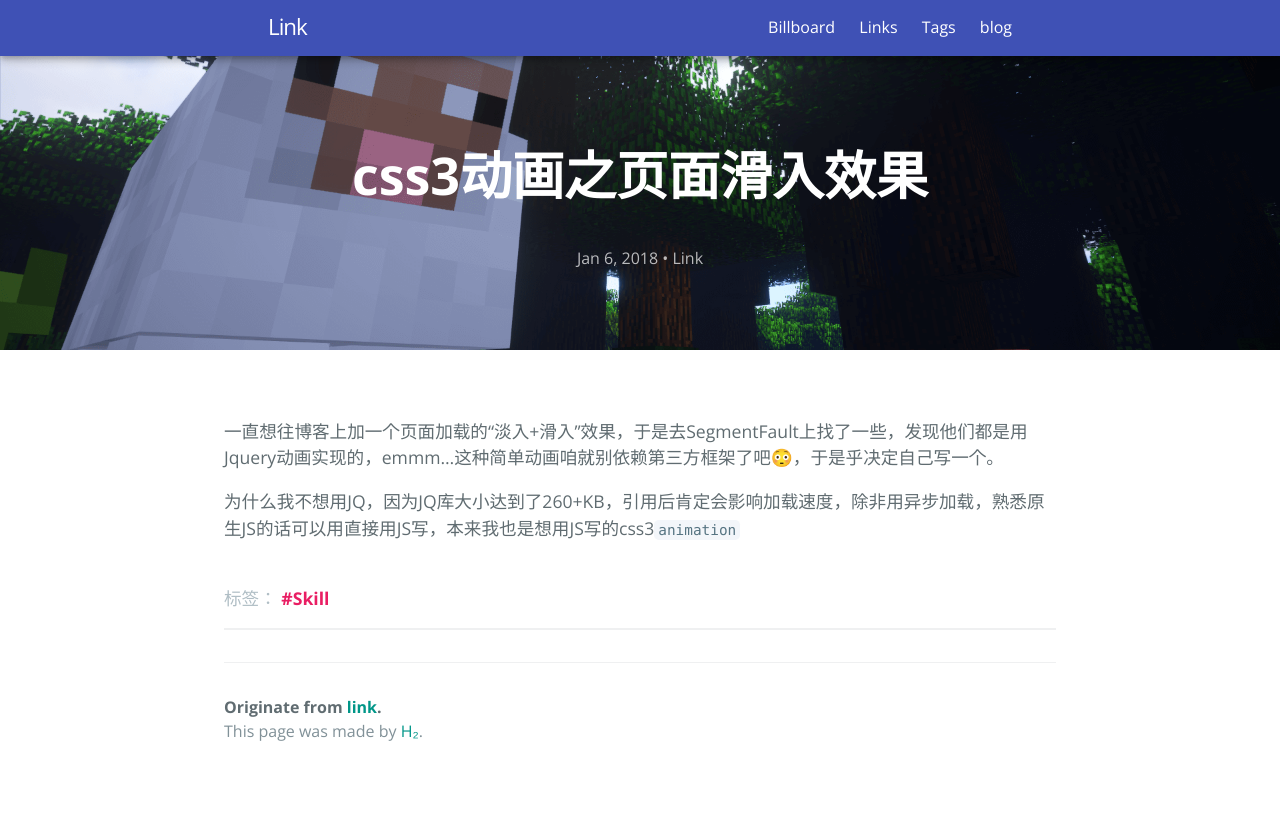
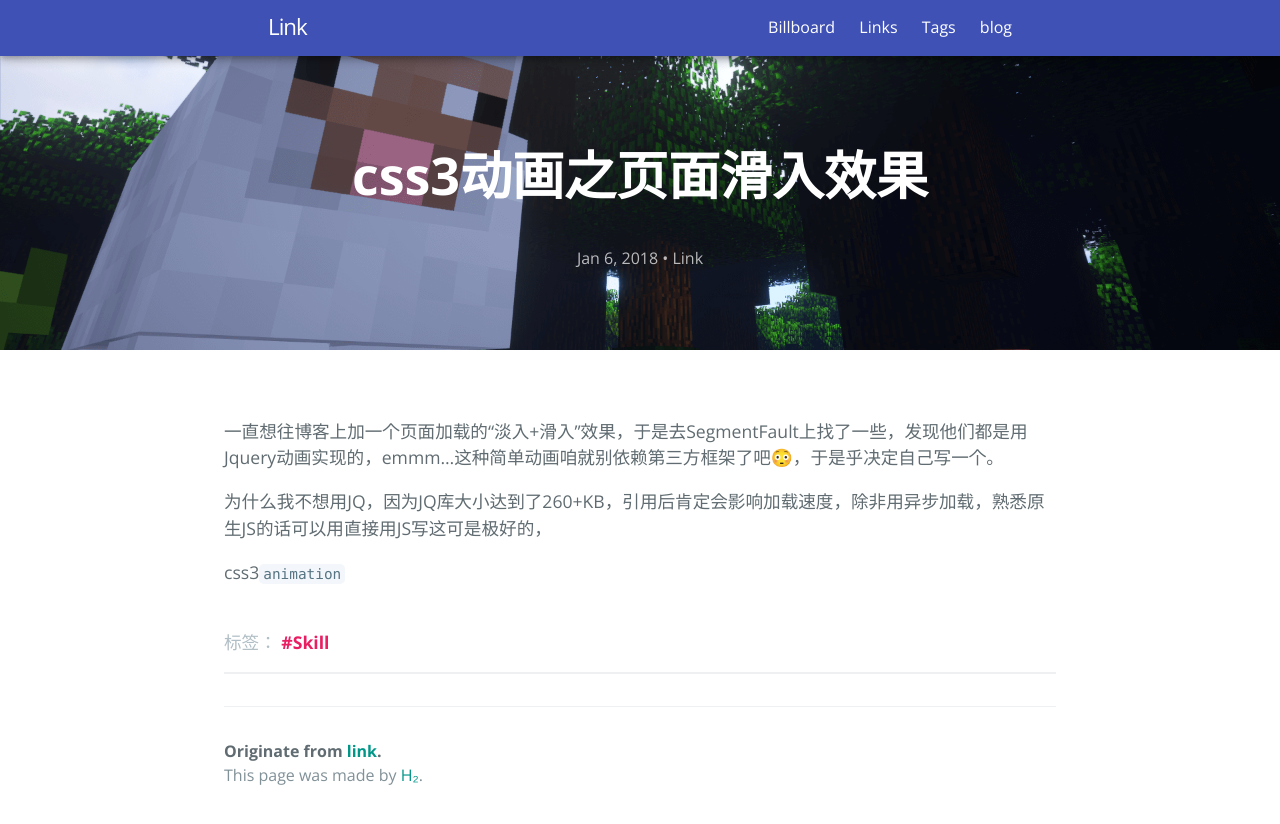
Before and after one commit to link9596/qwq, a Jekyll site: the page built from _posts/2018-1-6-css-fade-animation.md, in a window 1280 px wide. Shown: the top 824 px of the page. Built offline with Jekyll 4.4.1, drawn with Linux system fonts in a browser that asks for light colours; emoji names are drawn with the system emoji font; comment, search, counter and statistics services are not loaded.

Commit message:
Update 2018-1-6-css-fade-animation.md

```diff
--- a/_posts/2018-1-6-css-fade-animation.md
+++ b/_posts/2018-1-6-css-fade-animation.md
@@ -6,4 +6,6 @@ tags: Skill
 
 一直想往博客上加一个页面加载的“淡入+滑入”效果，于是去SegmentFault上找了一些，发现他们都是用Jquery动画实现的，emmm...这种简单动画咱就别依赖第三方框架了吧:flushed:，于是乎决定自己写一个。
 
-为什么我不想用JQ，因为JQ库大小达到了260+KB，引用后肯定会影响加载速度，除非用异步加载，熟悉原生JS的话可以用直接用JS写，本来我也是想用JS写的css3`animation`
+为什么我不想用JQ，因为JQ库大小达到了260+KB，引用后肯定会影响加载速度，除非用异步加载，熟悉原生JS的话可以用直接用JS写这可是极好的，
+
+css3`animation`
```
